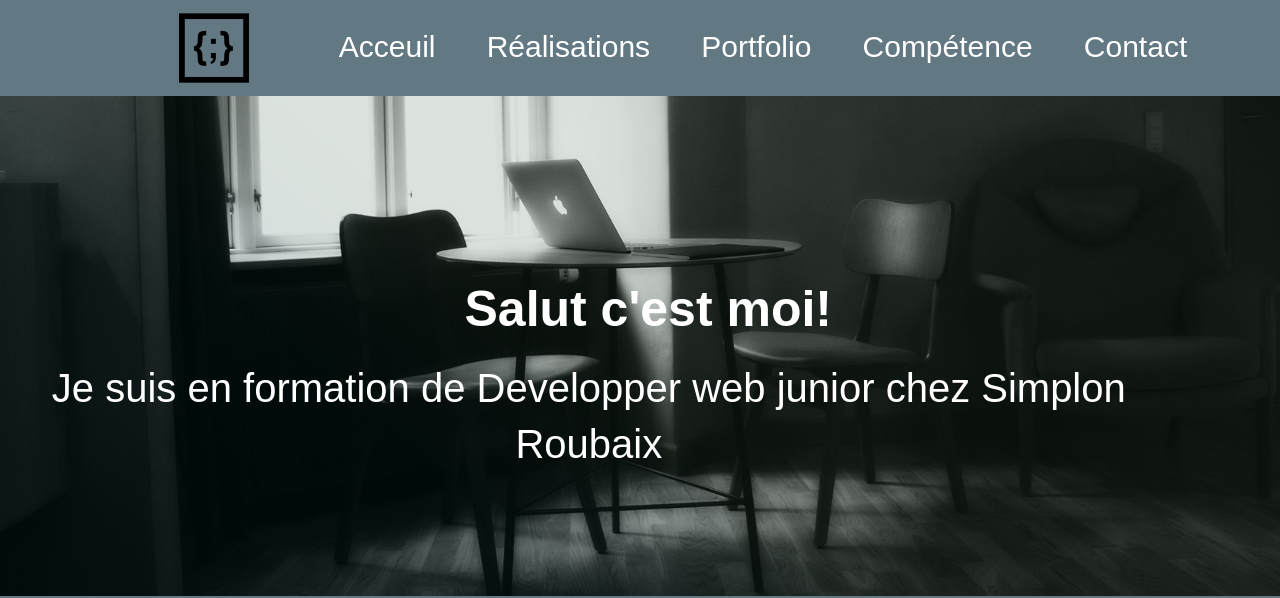
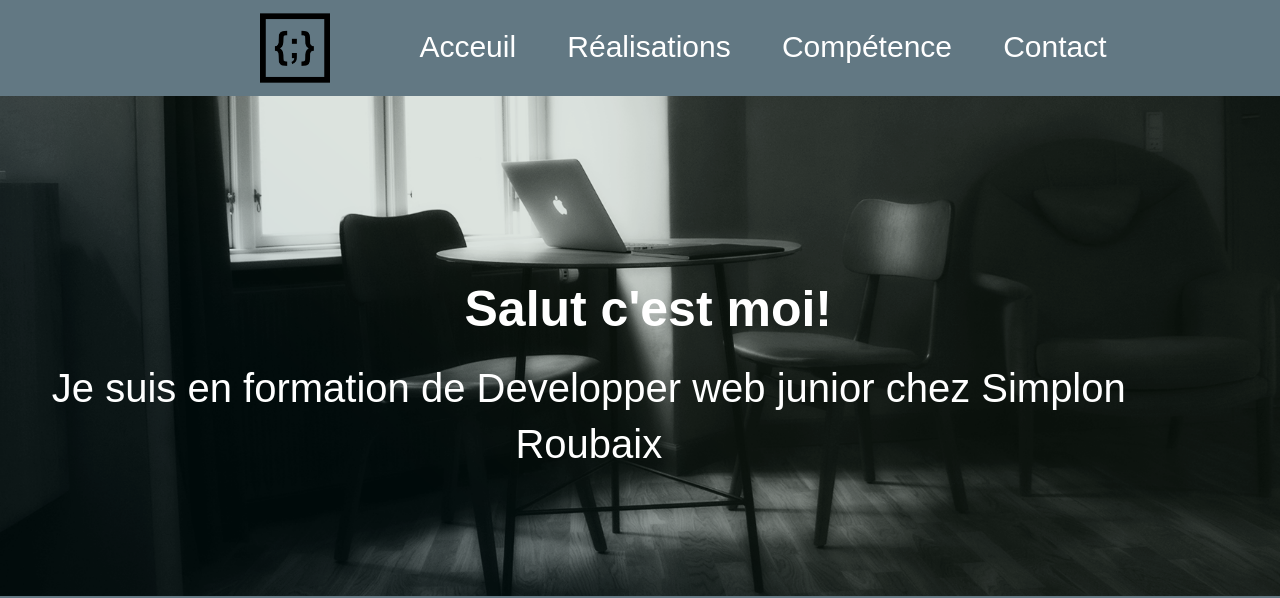
Before and after one commit to abdifatah1/mon-portfolioo, a plain HTML site: page index.html in a window 1280 px wide. Shown: the top 598 px of the page. Drawn offline with nearby package versions, Linux system fonts and the light colour scheme.

Commit message:
portfolio page removed

```diff
--- a/index.html
+++ b/index.html
@@ -4,7 +4,7 @@
 <head>
   <meta charset="utf-8">
   <meta http-equiv="x-ua-compatible" content="ie=edge">
-  <title></title>
+  <title>mon portfolio</title>
   <meta name="description" content="mon portfolio">
   <meta name="viewport" content="width=device-width, initial-scale=1">
   <link href="https://fonts.googleapis.com/css?family=Noticia+Text%7cOpen+Sans%7cUbuntu+Condensed" rel="stylesheet">
@@ -33,7 +33,6 @@
         <img class="logo" src="img/logoo.png" alt="logo image" />
         <li class="title"><a href="index.html">Acceuil</a></li>
         <li class="title"><a href="#realisation">Réalisations</a></li>
-        <li class="title"><a href="#">Portfolio</a></li>
         <li class="title"><a href="#">Compétence</a></li>
         <li class="title"><a href="#">Contact</a></li>
       </ul> <!-- End of list -->
```
